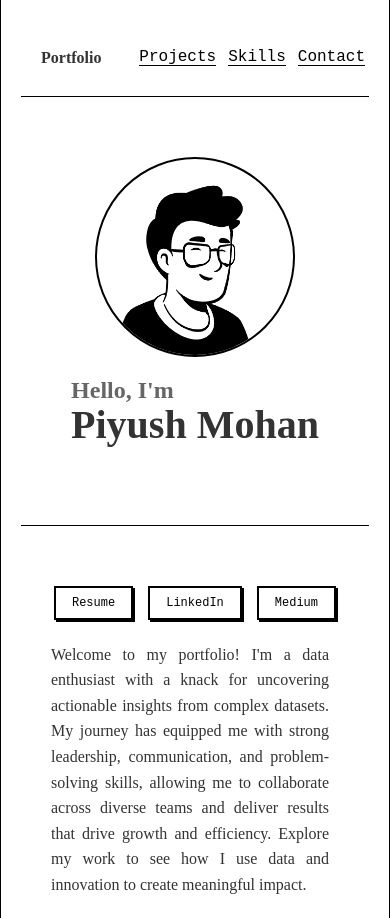
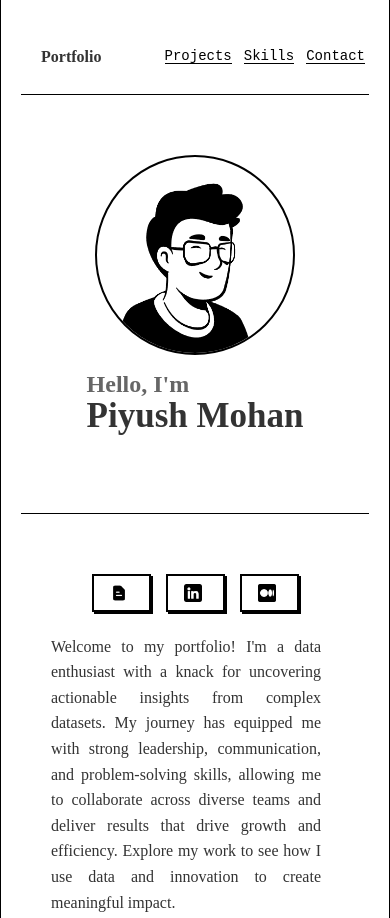
Before and after one commit to piyushmohan01/personal-portfolio, a plain HTML site: page index.html in a window 390 px wide. Shown: the top 918 px of the page. Drawn offline with Linux system fonts and the light colour scheme; a script that the page names is missing; a web font is replaced by a local one.

Commit message:
[+] Added another viewport

```diff
--- a/styles2.css
+++ b/styles2.css
@@ -423,6 +423,7 @@ a:after {
   }
 }
 
+
 /* Responsive Design */
 @media (max-width: 768px) {
   .hero, .education, .experience, .project {
@@ -582,7 +583,32 @@ a:after {
     padding-bottom: 0px;
   }
 
-  .footer-mid {
+  /* .footer-mid {
+    display: none;
+  } */
+  .footer-left {
     display: none;
   }
 }
+
+@media (max-width: 740px) {
+  .action-button-nav {
+    font-size: 14px;
+  }
+  .hero-content h1 {
+    font-size: 35px;
+  }
+  .hero-description {
+    text-align: justify;
+    padding-right: 18px;
+  }
+  .button-group button > img {
+    display: block !important;
+  }
+  .button-group button {
+    text-indent: -9999px;
+  }
+  .contact-form-div {
+    padding: 25px 0px;
+  }
+}
```
